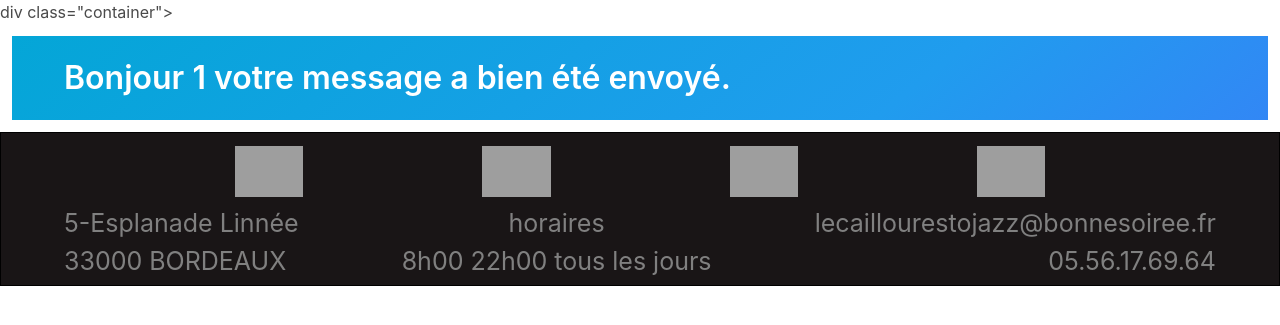
After one commit to cedricrouxcedric/projet1php, a PHP site: page /mail.php?clienFirsname=1 in a window 1280 px wide. The commit adds this page. Shown: the top 325 px of the page. Run offline with PHP 8.4, Linux system fonts and the light colour scheme; data that the repository does not hold is empty; grey boxes are pictures that could not be loaded.

Commit message:
Dynamisation du formulaire (recup donnés) verification de la validité de l'adresse mail ajout des elements des concerts a venir dans un array et untilisation de include pour footer et header (mais je sais que j'aurais du faire un commit par modification

```diff
--- a/concerts.php
+++ b/concerts.php
@@ -28,6 +28,7 @@
     ];
 
 
+
 foreach ($groups as $group => $data  ) {
     echo '<h2>' . $group . '</h2>';
     echo '<br>';
--- /dev/null
+++ b/mail.php
@@ -0,0 +1,38 @@
+<html>
+
+<head>
+    <meta charset="utf-8">
+    <meta http-equiv="X-UA-Compatible" content="IE=edge">
+    <meta name="viewport" content="width=device-width, initial-scale=1">
+    <title>Wild Template</title>
+    <link rel="icon" type="image/png" href="/favicon.png">
+    <link rel="stylesheet" href="https://maxcdn.bootstrapcdn.com/font-awesome/4.7.0/css/font-awesome.min.css">
+    <link href="https://fonts.googleapis.com/css?family=Open+Sans" rel="stylesheet">
+    <link rel="stylesheet" href="https://unpkg.com/bulma@0.7.5/css/bulma.min.css" />
+    <link rel="stylesheet" type="text/css" href="style.css">
+
+</head>
+
+<body>
+<?php include("header.php") ?>
+
+div class="container">
+<div class="column is-12">
+    <section class="hero is-info is-bold is-small">
+        <div class="hero-body">
+            <div class="container">
+                <h1 class="title">Bonjour <?php echo $_GET['clienFirsname'].' '.$_GET['clientName'].' '.$_GET['email']; ?>  votre
+                    message a bien été envoyé. </h1>
+
+            </div>
+        </div>
+    </section>
+</div>
+</div>
+
+
+<?php include("footer.php") ?>
+</body>
+</html>
+
+<?php
```
Also changed, not shown: form.php (+20 -2 lines), index.php (+8 -3 lines).
